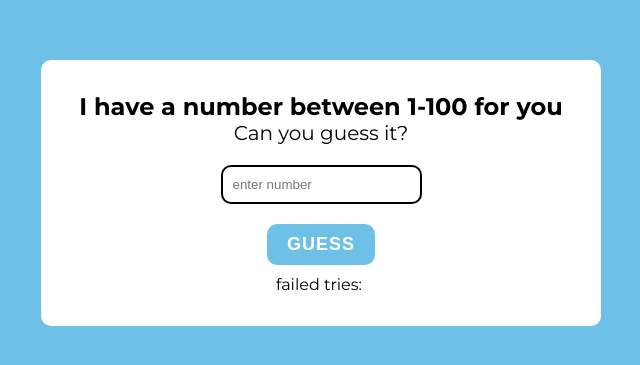
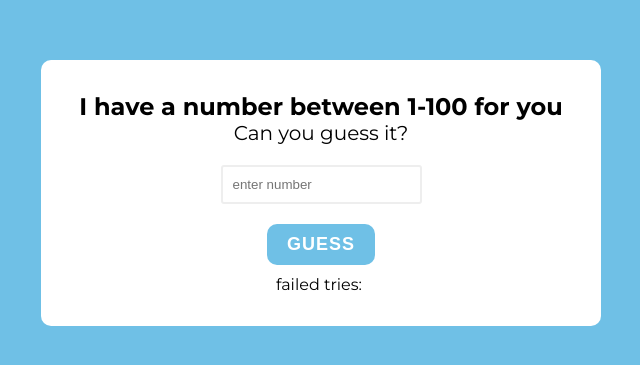
Before and after one commit to bombelll/guess-the-number, a website built with Vite: page index.html in a window 1280 px wide. Shown: the part 207-572 px from the top of the page, without its empty margins (319-959 px from the left). Built offline with nearby package versions, Linux system fonts and the light colour scheme.

Commit message:
changed input border

```diff
--- a/src/css/style.css
+++ b/src/css/style.css
@@ -8,7 +8,7 @@
 
 body {
     background-color: #6fc0e6;
-    font-family: Montserrat ,sans-serif !important;
+    font-family: Montserrat, sans-serif !important;
     overflow: hidden;
 }
 
@@ -47,11 +47,11 @@ bold {
     text-align: center;
 }
 
-.container-box__head > p {
+.container-box__head>p {
     font-size: 20px;
 }
 
-.container-box__content{
+.container-box__content {
     display: flex;
     justify-content: center;
     align-items: center;
@@ -60,10 +60,10 @@ bold {
     gap: 10px;
 }
 
-.container-box__content > input {
+.container-box__content>input {
     padding: 10px 10px;
-    border: 2px solid black;
-    border-radius: 10px;
+    border: solid 2px #eee;
+    border-radius: 3px;
     outline: none;
 }
 
@@ -87,7 +87,7 @@ bold {
     top: 50%;
     left: 50%;
     margin-right: -50%;
-    transform: translate(-50%,-50%);
+    transform: translate(-50%, -50%);
     background-color: #fff;
     padding: 2em 20px;
     max-width: 275px;
@@ -113,7 +113,7 @@ bold {
 
 @media only screen and (min-width: 450px) {
     .modal {
-        max-width:400px
+        max-width: 400px
     }
 }
 
@@ -135,5 +135,6 @@ bold {
 }
 
 .active {
-    background-color: rgb(78, 159, 197, .5);;
+    background-color: rgb(78, 159, 197, .5);
+    ;
 }
```
